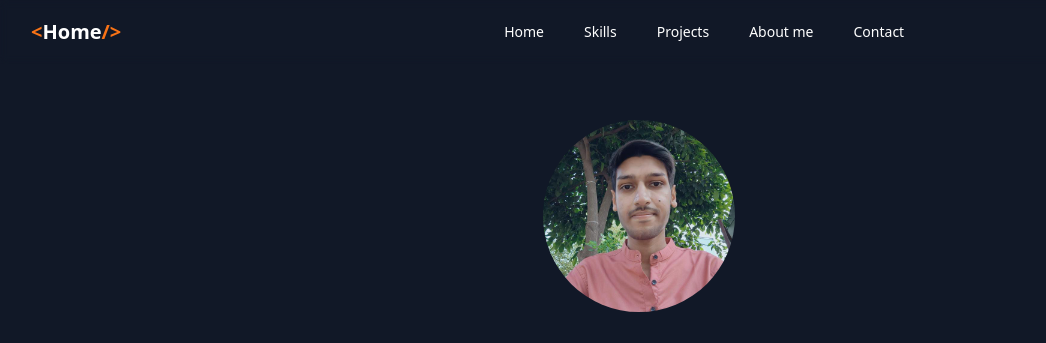
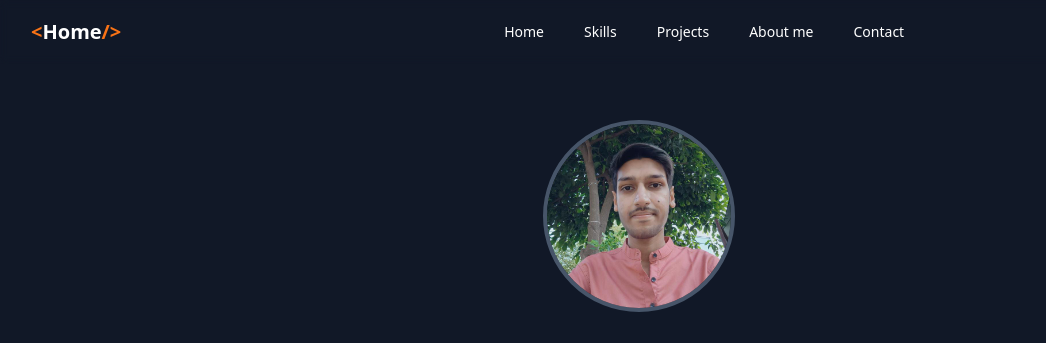
Before and after one commit to bansalgaurav852/gaurav.bansal, a React (Vite) app: page / in a window 1280 px wide. Shown: the top 343 px of the page, without its empty margins (1-1047 px from the left). Built offline with nearby package versions, Linux system fonts and the light colour scheme.

Commit message:
update profile

```diff
--- a/src/component/portfolio.tsx
+++ b/src/component/portfolio.tsx
@@ -1,11 +1,6 @@
 import { useState, useEffect } from 'react';
 
-
-
-
-
-const
-    Portfolio = () => {
+const Portfolio = () => {
     const startDate = new Date('2022-01-01'); // Start date
     const [experience, setExperience] = useState('');
 
@@ -45,9 +40,10 @@ const
 
         <section id="home" className="text-center py-10">
             <div>
-                    <img src="/image/gaurav.jpeg" alt="Gaurav Bansal" className="mx-auto rounded-full w-48 h-48 object-cover mb-8" // Add object-cover
+                <img src="/image/gaurav.jpeg" alt="Gaurav Bansal" className="mx-auto rounded-full w-48 h-48 object-cover mb-8 border-4 border-slate-600"
                 />
             </div>
+            {/* <Typewriter text="Hi, I'm Gaurav 👋" cursor={false} /> */}
             <h1 className="text-4xl font-bold mb-4">Hi, I'm Gaurav 👋</h1>
             <h2 className="text-2xl font-semibold mb-4">Software Developer</h2>
             <div className="max-w-3xl mx-auto px-2 mb-6 text-white rounded-lg shadow-md">
```
Also changed, not shown: 1 other file (tests, documents, lock files or other folders). Lines whose indentation alone changed are shown as unchanged.
